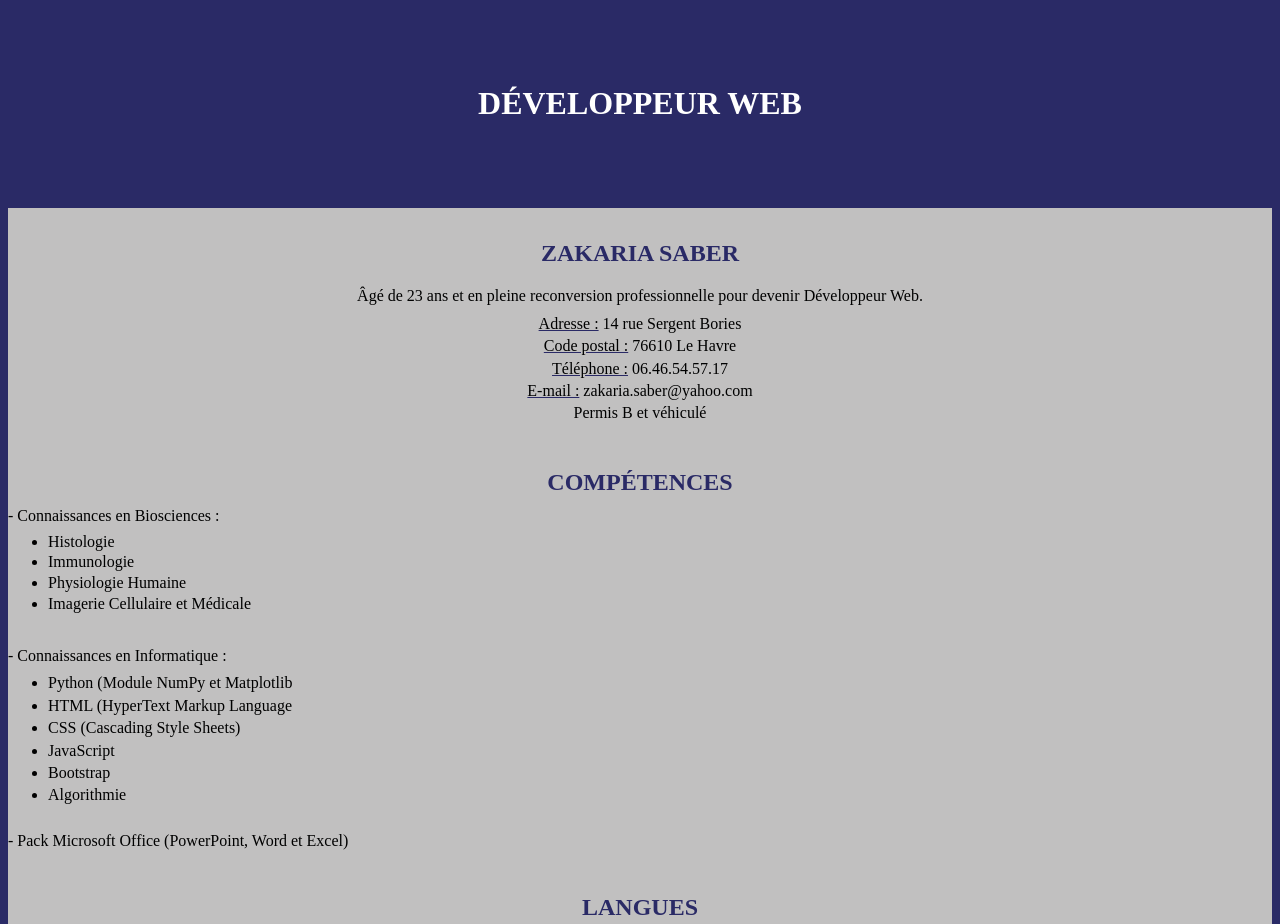
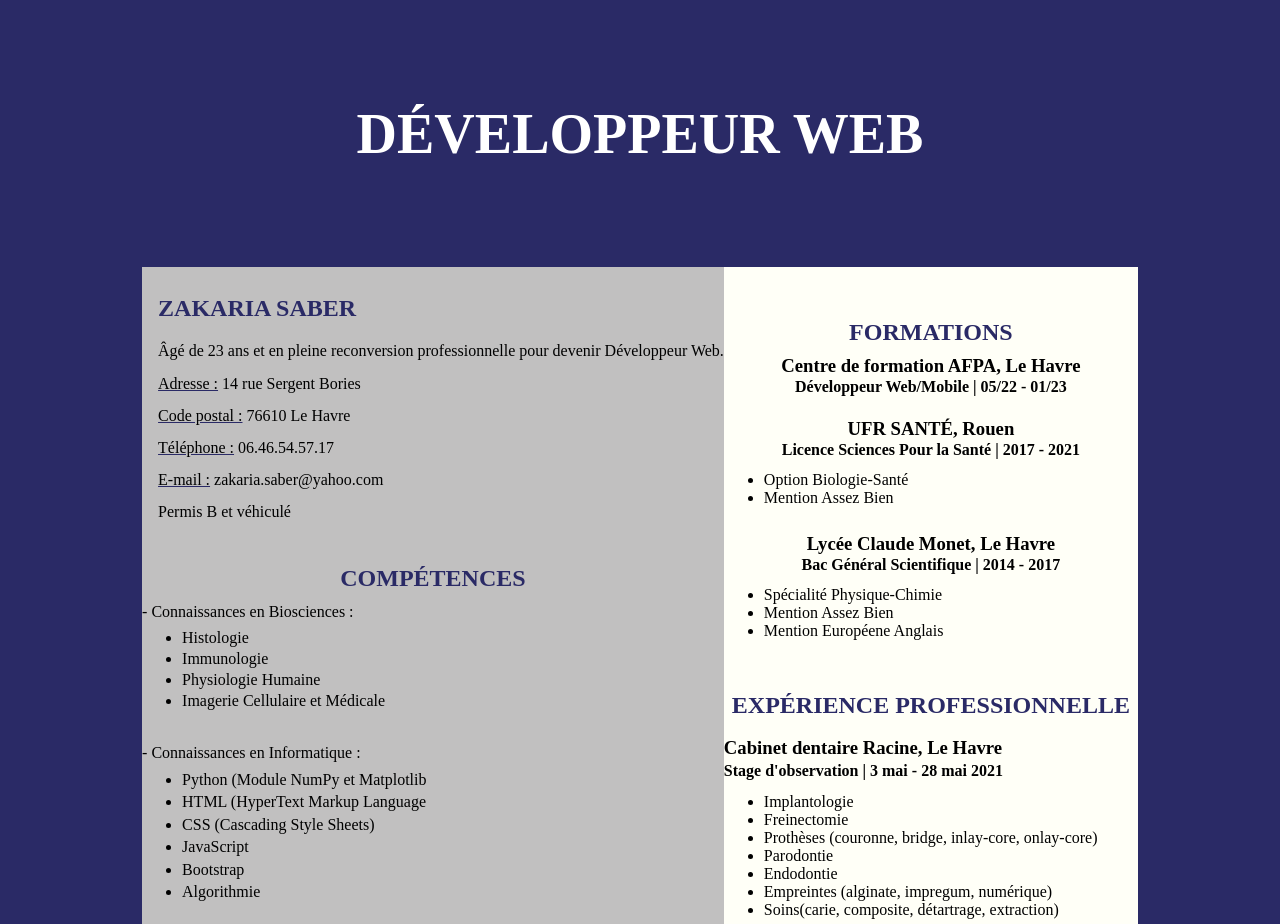
Before and after one commit to KuzanZak/CV-Eval, a plain HTML site: page index.html in a window 1280 px wide. Shown: the top 924 px of the page. Drawn offline with Linux system fonts and the light colour scheme.

Commit message:
presentation desktop

```diff
--- a/css/style.css
+++ b/css/style.css
@@ -2,6 +2,17 @@
 
 body{
     background-color:rgb(42, 42, 102);
+}
+
+@media screen and (min-width: 768px) {
+    .main{
+        display: flex;
+        justify-content: center;
+        width: 100%;
+    }
+    .header-ttl{
+        font-size: 3.5rem;
+    }
 }
 
 .header-ttl{
@@ -20,7 +31,6 @@ body{
     padding-bottom: .5rem;
 }
 .presentation-ttl{
-    text-align: center;
     color: rgb(42, 42, 102);
     padding-top: 2rem;
 }
@@ -31,6 +41,20 @@ body{
 .presentation-p span{
     text-decoration: underline;
     text-decoration-color: rgb(42, 42, 102);
+}
+
+@media screen and (min-width: 768px) {
+    .presentation{
+        text-align: left;
+        padding-left: 1rem;
+        padding-bottom: 0.1rem;
+    }
+    .presentation-ttl{
+        padding-top: .5rem;
+    }
+    .presentation-p{
+        line-height: 1;
+    }
 }
 /* SKILLS */
 .skills{
@@ -138,3 +162,5 @@ body{
 }
 
 /* FOOTER */
+
+/* MEDIA */
--- a/index.html
+++ b/index.html
@@ -13,7 +13,7 @@
     <header>
         <h1 class="header-ttl">DÉVELOPPEUR WEB</h1>
     </header>
-    <main>
+    <main class="main">
         <section class="left-cv">
             <section class="presentation">
                 <div>
```
